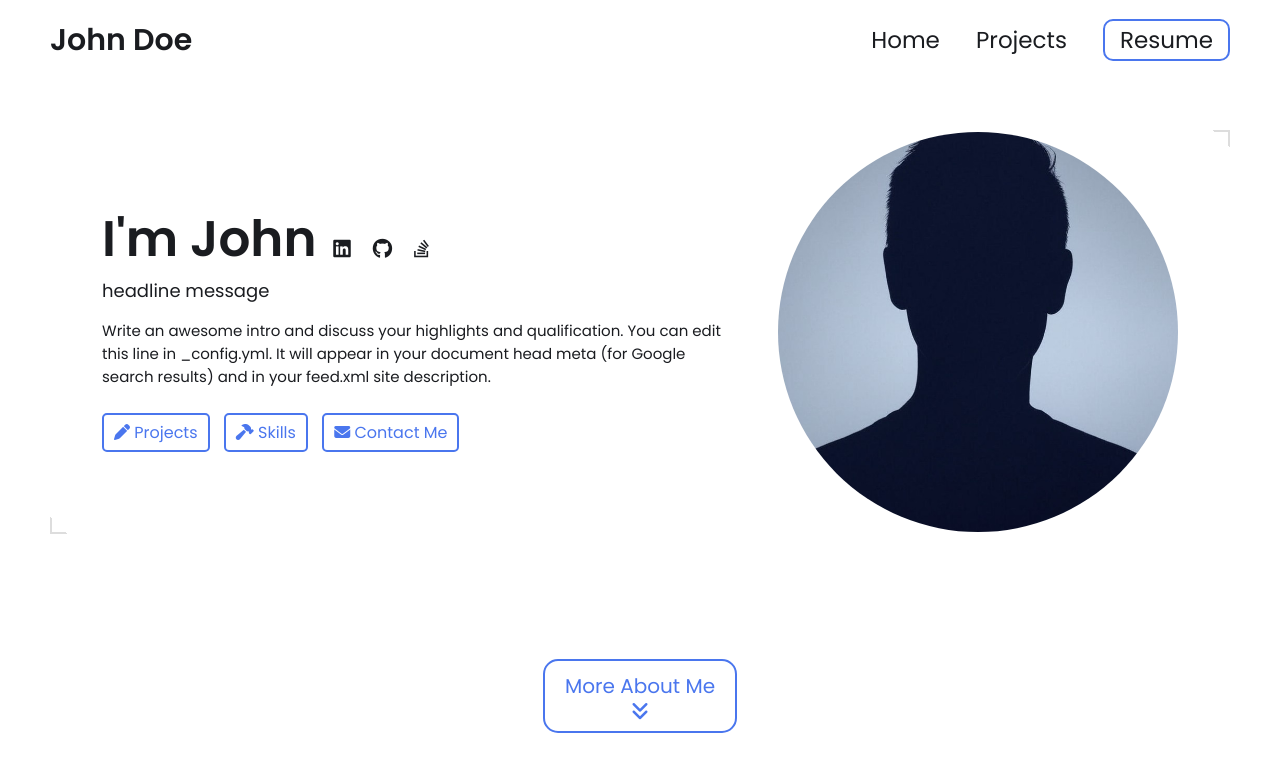
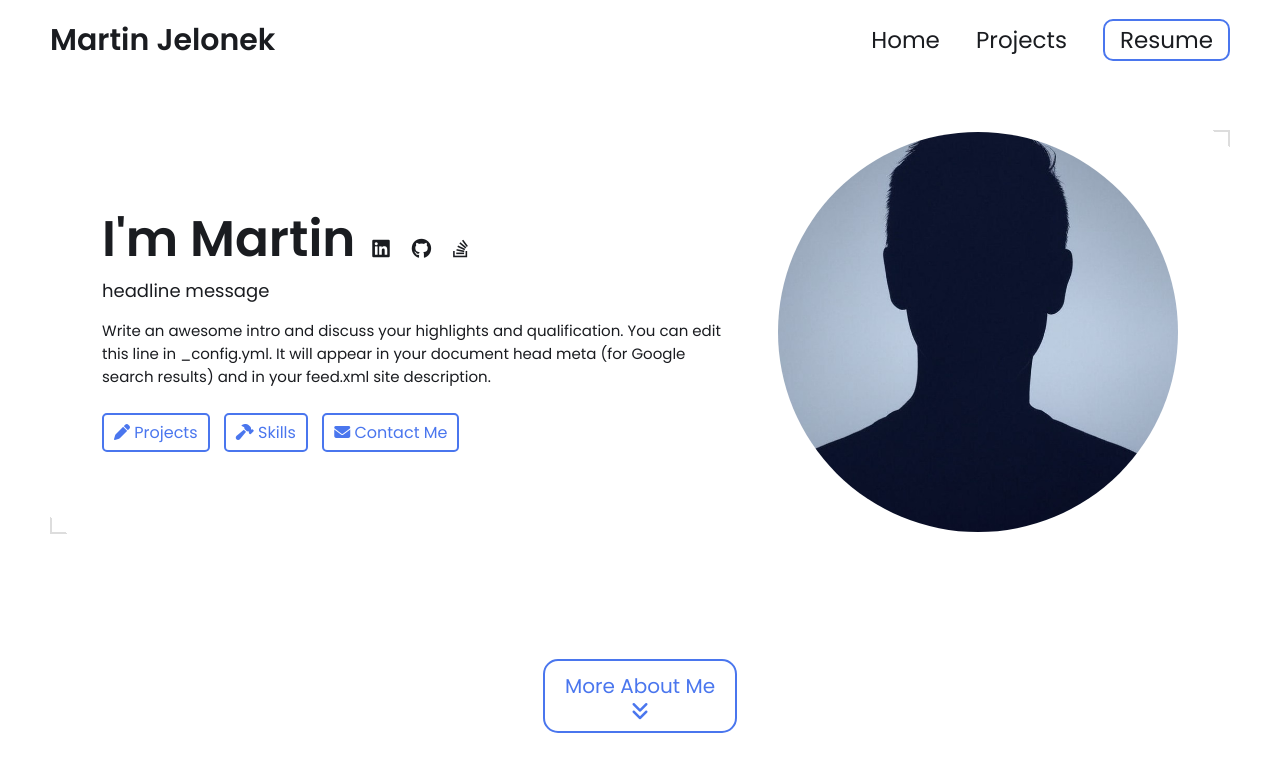
Before and after one commit to MartinJelonek27/MartinJelonek27.github.io, a Jekyll site: the page built from index.html, in a window 1280 px wide and 900 px high. Shown: the top 772 px of the window. Built offline with Jekyll 4.4.1, drawn with Linux system fonts in a browser that asks for light colours.

Commit message:
Update _config.yml

```diff
--- a/_config.yml
+++ b/_config.yml
@@ -7,12 +7,12 @@
 
 # Main Page Setup
 
-title: John Doe's Portfolio # This is what shows up in the tab of the browser
+title: Martin Jelonek's Portfolio # This is what shows up in the tab of the browser
 
 
 
 # Hero Section
-name: John Doe
+name: Martin Jelonek
 headline: headline message
 description: >- # dont remove this line. this will ignore all new lines until the next section
   Write an awesome intro and discuss your highlights and qualification. You can edit this
```
